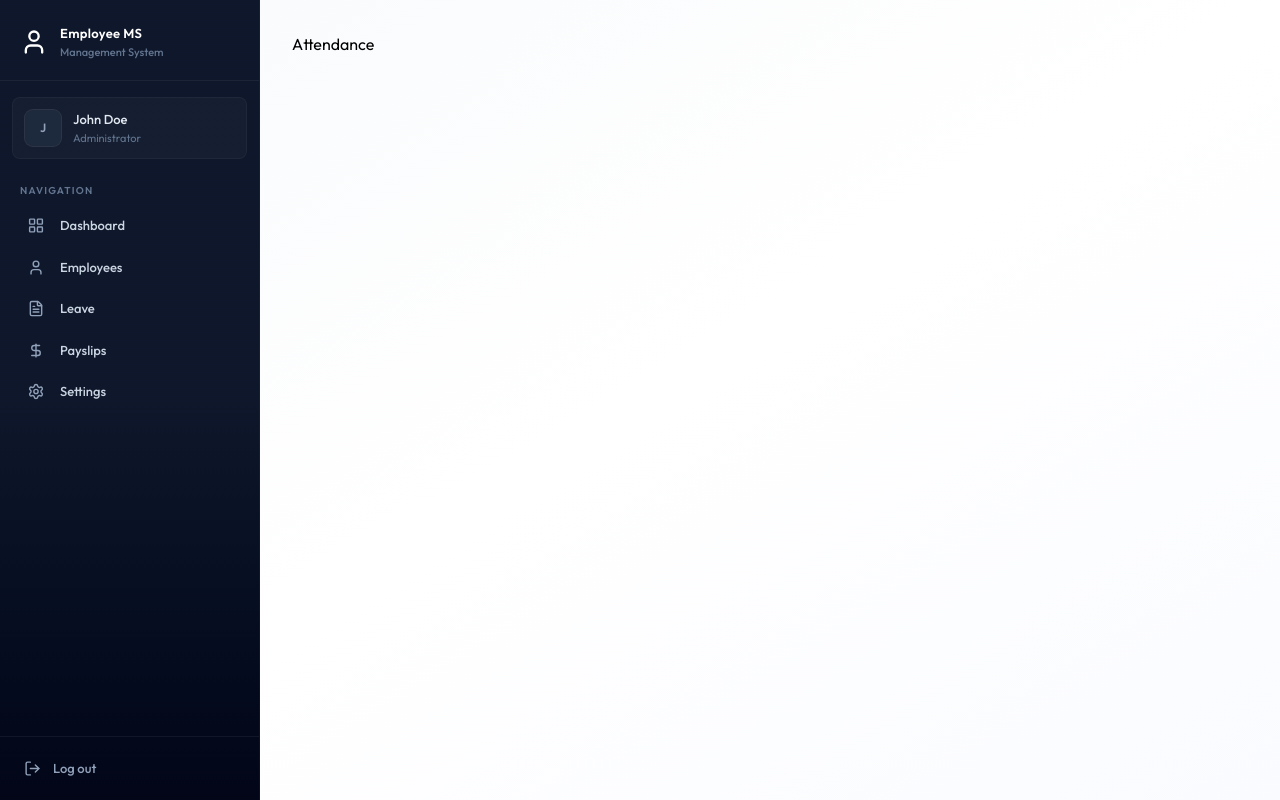
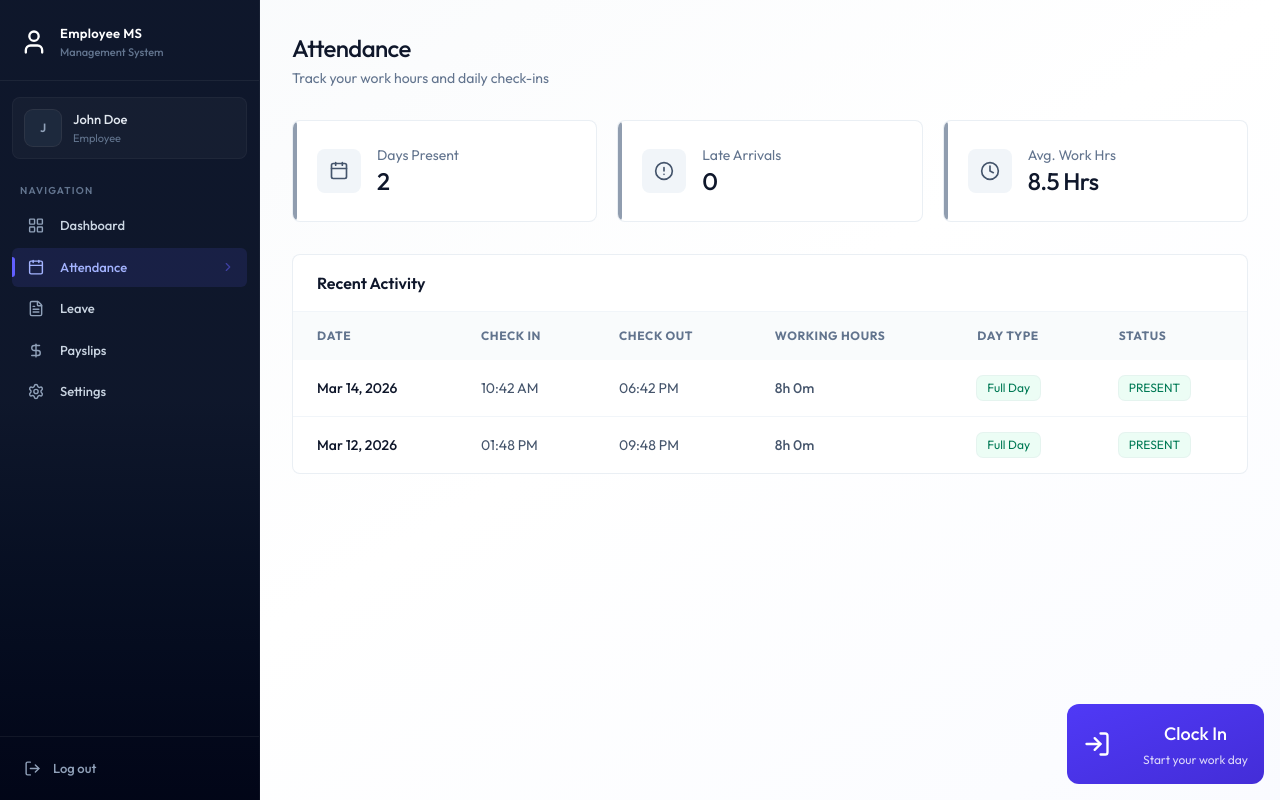
Before and after one commit to nadunranasingha340-beep/FullStack-EMS, a React (Vite) app in the folder client/: page /attendance in a window 1280 px wide. Built offline with nearby package versions, Linux system fonts and the light colour scheme.

Commit message:
Implement Attendance page UI - Employee

```diff
--- a/client/package.json
+++ b/client/package.json
@@ -11,6 +11,7 @@
   },
   "dependencies": {
     "@tailwindcss/vite": "^4.2.2",
+    "date-fns": "^4.1.0",
     "lucide-react": "^1.7.0",
     "react": "^19.2.4",
     "react-dom": "^19.2.4",
--- a/client/src/components/Sidebar.jsx
+++ b/client/src/components/Sidebar.jsx
@@ -18,7 +18,7 @@
     setMobileOpen(false);
   }, [pathname]);
 
-  const role = "ADMIN" || "EMPLOYEE";
+  const role = "" || "EMPLOYEE";
   const navItems = [
     {name: 'Dashboard', href: '/dashboard', icon: LayoutGridIcon},
     role === 'ADMIN' ?
--- /dev/null
+++ b/client/src/components/attendance/AttendanceHistory.jsx
@@ -0,0 +1,73 @@
+import { getDayTypeDisplay, getWorkingHoursDisplay } from "../../assets/assets"
+import { format } from "date-fns"
+
+
+const AttendanceHistory = ({history}) => {
+  return (
+    <div className="card overflow-hidden">
+      <div className="px-6 py-4 border-b border-slate-100">
+        <h3 className="font-semibold text-slate-900">Recent Activity</h3>
+      </div>
+      <div className="overflow-x-auto">
+        <table className="table-modern">
+          <thead>
+            <tr>
+              <th className="px-6 py-4">Date</th>
+              <th className="px-6 py-4">Check In</th>
+              <th className="px-6 py-4">Check Out</th>
+              <th className="px-6 py-4">Working Hours</th>
+              <th className="px-6 py-4">Day Type</th>
+              <th className="px-6 py-4">Status</th>
+            </tr>
+          </thead>
+          <tbody>
+            {history.length === 0 ? (
+              <tr>
+                <td colSpan={6} className="text-center py-12 text-slate-400">
+                  No records found
+                </td>
+              </tr>
+            ) : (
+              history.map((record) => {
+                const dayType = getDayTypeDisplay(record)
+                return (
+                  <tr key={record._id || record.id}>
+                    <td className="px-6 py-4 font-medium text-slate-900">
+                      {format(new Date(record.date), "MMM dd, yyyy")}
+                    </td>
+                    <td className="px-6 py-4 text-slate-600">
+                      {record.checkIn ? format(new Date(record.checkIn), "hh:mm a") : "-"}
+                    </td>
+                    <td className="px-6 py-4 text-slate-600">
+                      {record.checkOut ? format(new Date(record.checkOut), "hh:mm a") : "-"}
+                    </td>
+                    <td className="px-6 py-4 font-medium text-slate-600">
+                      {getWorkingHoursDisplay(record)}
+                    </td>
+                    <td className="px-6 py-4">
+                      {dayType.label !== "-" ?
+                        <span className={`badge ${dayType.className}`}>
+                          {dayType.label}
+                        </span>
+                        : "-"
+                      }
+                    </td>
+                    <td className="px-6 py-4">
+                      <span className={`badge ${record.status === "PRESENT" ? "badge-success" :
+                        record.status === "LATE" ? "badge-warning" : "badge-danger"
+                      }`}>
+                        {record.status}
+                      </span>
+                    </td>
+                  </tr>
+                )
+              })
+            )}
+          </tbody>
+        </table>
+      </div>
+    </div>
+  )
+}
+
+export default AttendanceHistory
--- /dev/null
+++ b/client/src/components/attendance/AttendanceStats.jsx
@@ -0,0 +1,39 @@
+import { AlertCircleIcon, CalendarIcon, ClockIcon } from "lucide-react";
+
+const AttendanceStats = ({history}) => {
+
+  const totalPresent = history.filter((h) => h.status === "PRESENT" | h.status === "LATE").length;
+
+  const totalLate = history.filter((h) => h.status === "LATE").length;
+
+  const stats = [
+    {lable: 'Days Present', value: totalPresent, icon: CalendarIcon},
+    {lable: 'Late Arrivals', value: totalLate, icon: AlertCircleIcon},
+    {lable: 'Avg. Work Hrs', value: '8.5 Hrs', icon: ClockIcon},
+  ]
+
+  return (
+    <div className="grid grid-cols-1 sm:grid-cols-3 gap-4 sm:gap-5 mb-8">
+      {stats.map((s) => (
+        <div key={s.lable} className="card card-hover p-5 sm:p-6 flex items-center
+        gap-4 relative overflow-hidden group">
+          <div className="absolute left-0 top-0 bottom-0 w-1 rounded-r-full bg-slate-500/70
+          group-hover:bg-indigo-500/70"/>
+          <div className="p-3 bg-slate-100 rounded-lg group-hover:bg-indigo-50
+          transition-colors duration-200">
+            <s.icon className="w-5 h-5 text-slate-600 group-hover:text-indigo-600 transition-colors
+            duration-200"/>
+          </div>
+          <div>
+            <p className="text-sm text-slate-500">{s.lable}</p>
+            <p className="text-2xl font-medium text-slate-900 tracking-tight">
+              {s.value}
+            </p>
+          </div>
+        </div>
+      ))}
+    </div>
+  )
+}
+
+export default AttendanceStats
--- /dev/null
+++ b/client/src/components/attendance/CheckInButton.jsx
@@ -0,0 +1,55 @@
+import { Loader2Icon, LogInIcon, LogOutIcon } from "lucide-react"
+import { useState } from "react"
+
+const CheckInButton = ({todayRecord, onAction}) => {
+  const [loading, setLoading] = useState(false)
+
+  const handleAttendance = async () => {
+    setLoading(true)
+    setTimeout(() => {
+        setLoading(false)
+        onAction()
+    },1000)
+  }
+
+  if (todayRecord?.checkOut) {
+    return (
+        <div className="flex flex-col items-center justify-center p-8
+        bg-slate-50 rounded-2xl border border-slate-200">
+            <h3 className="text-lg font-bold text-slate-900">
+                Work Day Completed
+            </h3>
+            <p className="text-slate-500 text-sm mt-1">
+                Great job! See you tomorrow
+            </p>
+        </div>
+    )
+  }
+
+  const isCheckedIn = !!todayRecord?.isCheckedIn;
+  return (
+    <div className="absolute bottom-4 right-4 flex flex-col z-1">
+        <button
+            onClick={handleAttendance} disabled={loading}
+            className={`w-full max-w-xs flex justify-between items-center gap-8
+            p-4 rounded-xl bg-linear-to-br text-white ${isCheckedIn ? "from-slate-700 to-slate-900" :
+            "from-indigo-600 to-indigo-700"}`}
+        >
+
+            {loading ? <Loader2Icon className="size-7 animate-spin"/> : isCheckedIn ?
+            <LogOutIcon className="size-7"/> : <LogInIcon className="size-7"/>}
+
+            <div className="relative flex flex-col items-center text-center">
+                <h2 className="text-lg font-medium mb-1">
+                    {loading ? 'Processing...' : isCheckedIn ? 'Clock Out' : 'Clock In'}
+                </h2>
+                <p className="text-xs opacity-80">
+                    {isCheckedIn ? "Click to end your shift" : "Start your work day"}
+                </p>
+            </div>
+        </button>
+    </div>
+  )
+}
+
+export default CheckInButton
--- a/client/src/pages/Attendance.jsx
+++ b/client/src/pages/Attendance.jsx
@@ -1,5 +1,54 @@
+import { useCallback, useEffect, useState } from "react";
+import { dummyAttendanceData } from "../assets/assets";
+import Loading from "../components/Loading";
+import CheckInButton from "../components/attendance/CheckInButton";
+import AttendanceStats from "../components/attendance/AttendanceStats";
+import AttendanceHistory from "../components/attendance/AttendanceHistory";
+
 const Attendance = () => {
-  return <div>Attendance</div>;
+  const [history, setHistory] = useState([])
+  const [loading, setLoading] = useState(true)
+  const [isDeleted, setIsDeleted] = useState(false)
+
+  const fetchData = useCallback(async () => {
+    setHistory(dummyAttendanceData)
+    setTimeout(() => {
+      setLoading(false)
+    },1000)
+  },[])
+
+  useEffect(() => {
+    fetchData()
+  },[fetchData]);
+
+  if (loading) return <Loading/>
+
+  const today = new Date()
+  today.setHours(0, 0, 0, 0)
+  const todayRecord = history.find((r) => new Date
+    (r.date).toDateString() === today.toDateString())
+
+  return (
+    <div className="animate-fade-in">
+      <div className="page-header">
+        <h1 className="page-title">Attendance</h1>
+        <p className="page-subtitle">Track your work hours and daily check-ins</p>
+      </div>
+
+      {isDeleted ? (
+        <div className="mb-8 p-6 bg-rose-50 border border-rose-200 rounded-2xl text-center">
+          <p className="text-rose-600">You can no longer clock in or out because your employee records have been marked as deleted.</p>
+        </div>
+      ) : (
+        <div className="mb-8">
+          <CheckInButton todayRecord={todayRecord} onAction={fetchData}/>
+        </div>
+      )}
+
+      <AttendanceStats history={history}/>
+      <AttendanceHistory history={history}/>
+    </div>
+  );
 };
 
 export default Attendance;
--- a/client/src/pages/Employees.jsx
+++ b/client/src/pages/Employees.jsx
@@ -22,11 +22,11 @@
     setTimeout(() => {
       setLoading(false);
     }, 1000);
-  }, []);
+  }, [selectedDept]);
 
   useEffect(() => {
     fetchEmployees();
-  }, []);
+  }, [fetchEmployees]);
 
   const filtered = employees.filter((emp) =>
     `${emp.firstName} ${emp.lastName} ${emp.position}`
```
Also changed, not shown: 1 other file (tests, documents, lock files or other folders).
